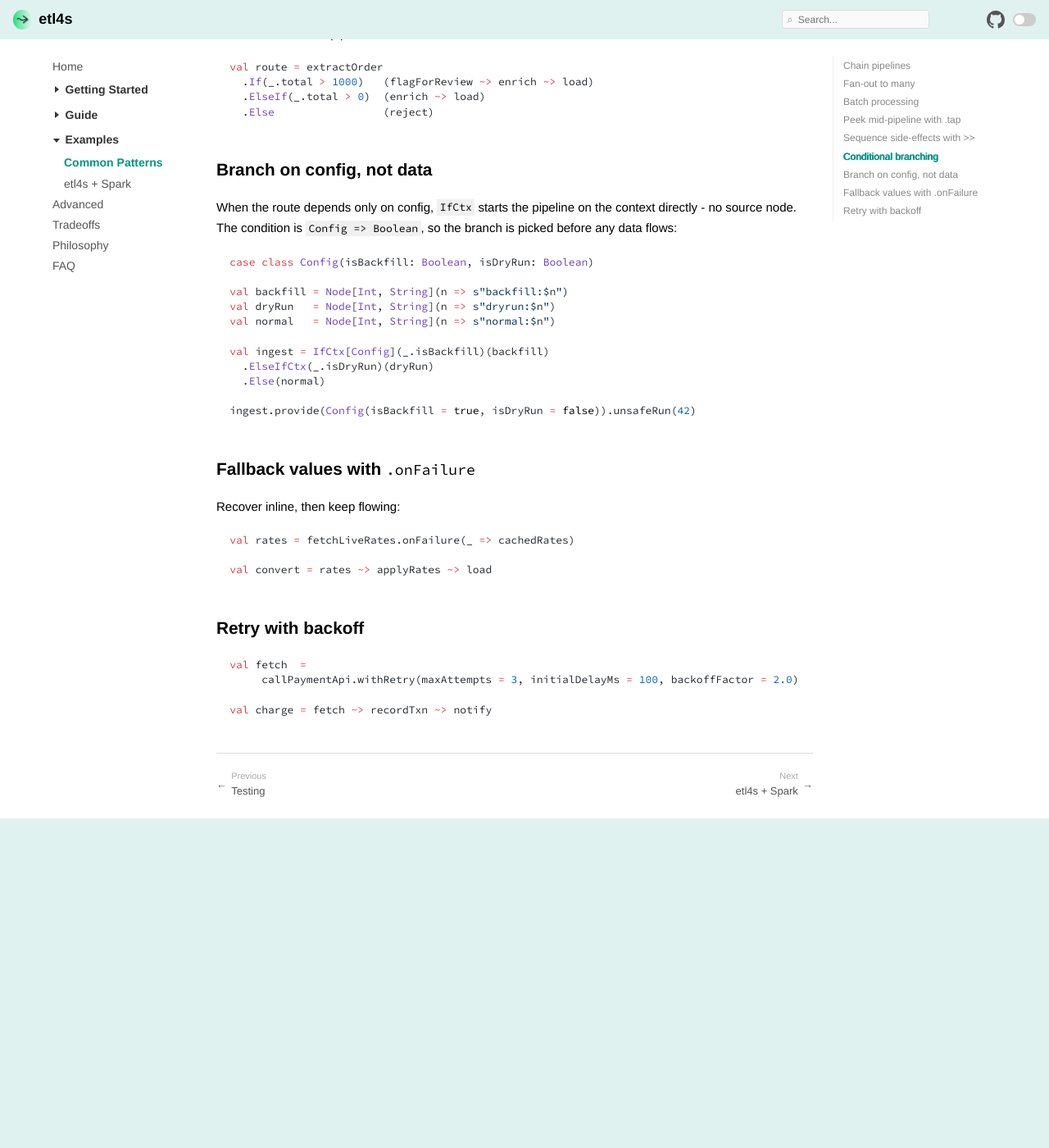
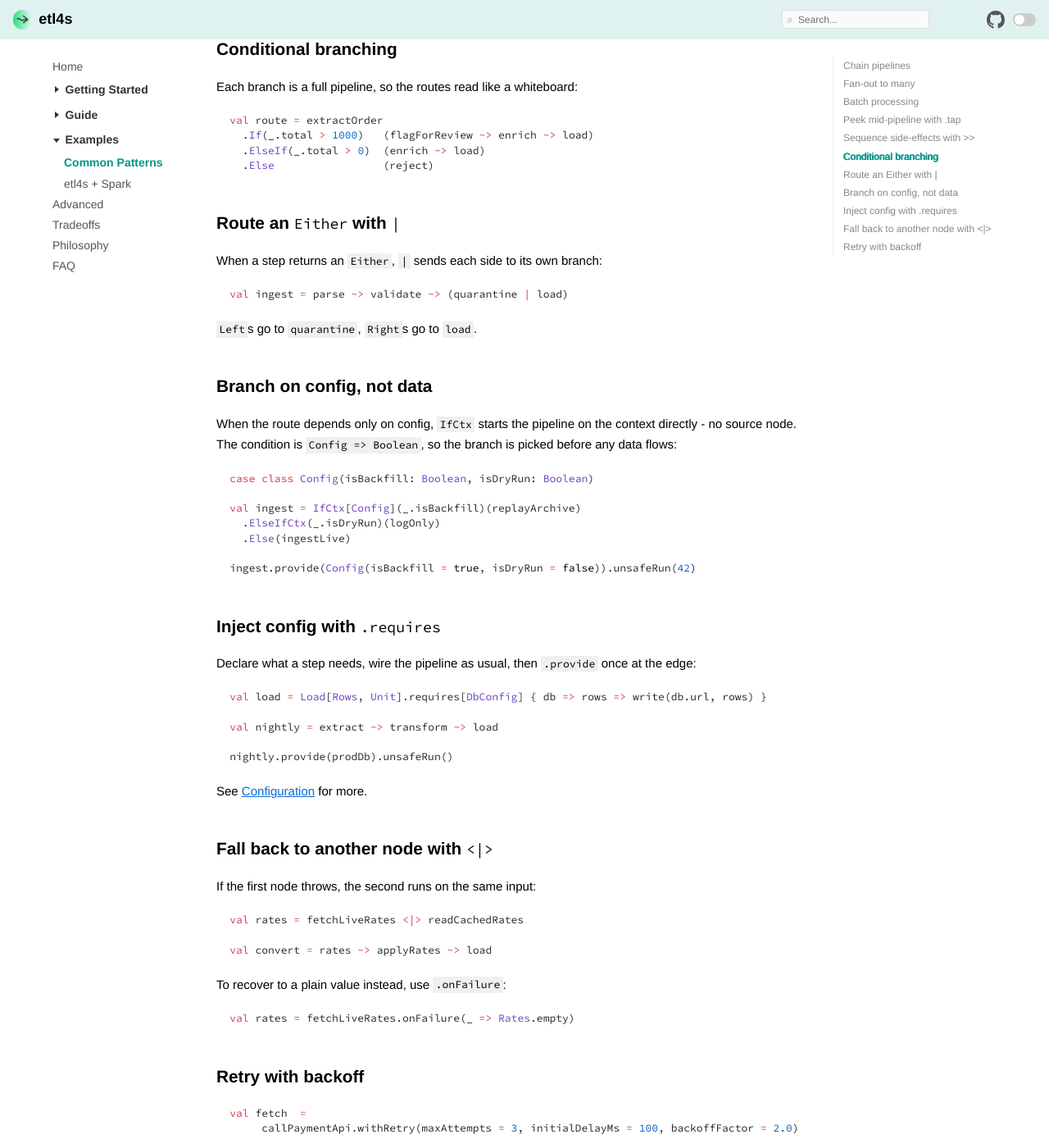
Before and after one commit to mattlianje/etl4s, an MkDocs documentation site: the page built from docs/examples.md, in a window 1280 px wide and 1400 px high, scrolled down 1346 px. Shown: the whole window at 82% size. Built offline with MkDocs 1.6.1, drawn with Linux system fonts in a browser that asks for light colours; nearby versions of some CDN libraries; before the commit the page ends 2344 px from its top, so only the background shows below that; some of the changed text lies outside the part shown.

Commit message:
tweak examples

````diff
--- a/docs/examples.md
+++ b/docs/examples.md
@@ -8,6 +8,15 @@
 import etl4s._
 
 val ingest = pullEvents ~> parse ~> validate ~> load
+```
+
+A pipeline is itself a node, so pipelines chain the same way:
+
+```scala
+val ingest  = pullEvents ~> parse
+val publish = validate ~> load
+
+val nightly = ingest ~> publish
 ```
 
 ## Fan-out to many
@@ -43,14 +52,10 @@ See [Batch operations](batch.md) for the full set and how they behave per effect
 `.tap` observes the value in flight without changing it - handy for logging:
 
 ```scala
-val extract   = Extract("s3://events/2026-09-21")
-val transform = Transform[String, Int](_.length)
-val load      = Load[Int, Unit](rows => save(rows))
-
 val pipeline =
-  extract   .tap(path => println(s"pulling $path")) ~>
-  transform .tap(rows => println(s"rows: $rows"))   ~>
-  load
+     extract.tap(path => println(s"pulling $path")) ~>
+     transform.tap(rows => println(s"rows: $rows")) ~>
+     load
 ```
 
 ## Sequence side-effects with `>>`
@@ -72,6 +77,16 @@ val route = extractOrder
   .Else                 (reject)
 ```
 
+## Route an `Either` with `|`
+
+When a step returns an `Either`, `|` sends each side to its own branch:
+
+```scala
+val ingest = parse ~> validate ~> (quarantine | load)
+```
+
+`Left`s go to `quarantine`, `Right`s go to `load`.
+
 ## Branch on config, not data
 
 When the route depends only on config, `IfCtx` starts the pipeline on the context directly - no source node. The condition is `Config => Boolean`, so the branch is picked before any data flows:
@@ -79,25 +94,41 @@ When the route depends only on config, `IfCtx` starts the pipeline on the contex
 ```scala
 case class Config(isBackfill: Boolean, isDryRun: Boolean)
 
-val backfill = Node[Int, String](n => s"backfill:$n")
-val dryRun   = Node[Int, String](n => s"dryrun:$n")
-val normal   = Node[Int, String](n => s"normal:$n")
-
-val ingest = IfCtx[Config](_.isBackfill)(backfill)
-  .ElseIfCtx(_.isDryRun)(dryRun)
-  .Else(normal)
+val ingest = IfCtx[Config](_.isBackfill)(replayArchive)
+  .ElseIfCtx(_.isDryRun)(logOnly)
+  .Else(ingestLive)
 
 ingest.provide(Config(isBackfill = true, isDryRun = false)).unsafeRun(42)
 ```
 
-## Fallback values with `.onFailure`
+## Inject config with `.requires`
 
-Recover inline, then keep flowing:
+Declare what a step needs, wire the pipeline as usual, then `.provide` once at the edge:
 
 ```scala
-val rates = fetchLiveRates.onFailure(_ => cachedRates)
+val load = Load[Rows, Unit].requires[DbConfig] { db => rows => write(db.url, rows) }
+
+val nightly = extract ~> transform ~> load
+
+nightly.provide(prodDb).unsafeRun()
+```
+
+See [Configuration](config.md) for more.
+
+## Fall back to another node with `<|>`
+
+If the first node throws, the second runs on the same input:
+
+```scala
+val rates = fetchLiveRates <|> readCachedRates
 
 val convert = rates ~> applyRates ~> load
+```
+
+To recover to a plain value instead, use `.onFailure`:
+
+```scala
+val rates = fetchLiveRates.onFailure(_ => Rates.empty)
 ```
 
 ## Retry with backoff
@@ -106,5 +137,5 @@ val convert = rates ~> applyRates ~> load
 val fetch  =
      callPaymentApi.withRetry(maxAttempts = 3, initialDelayMs = 100, backoffFactor = 2.0)
 
-val charge = fetch ~> recordTxn ~> notify
+val charge = fetch ~> recordTxn ~> notifyCustomer
 ```
````
Also changed, not shown: other parts of docs/examples.md (+3 -3 lines).
